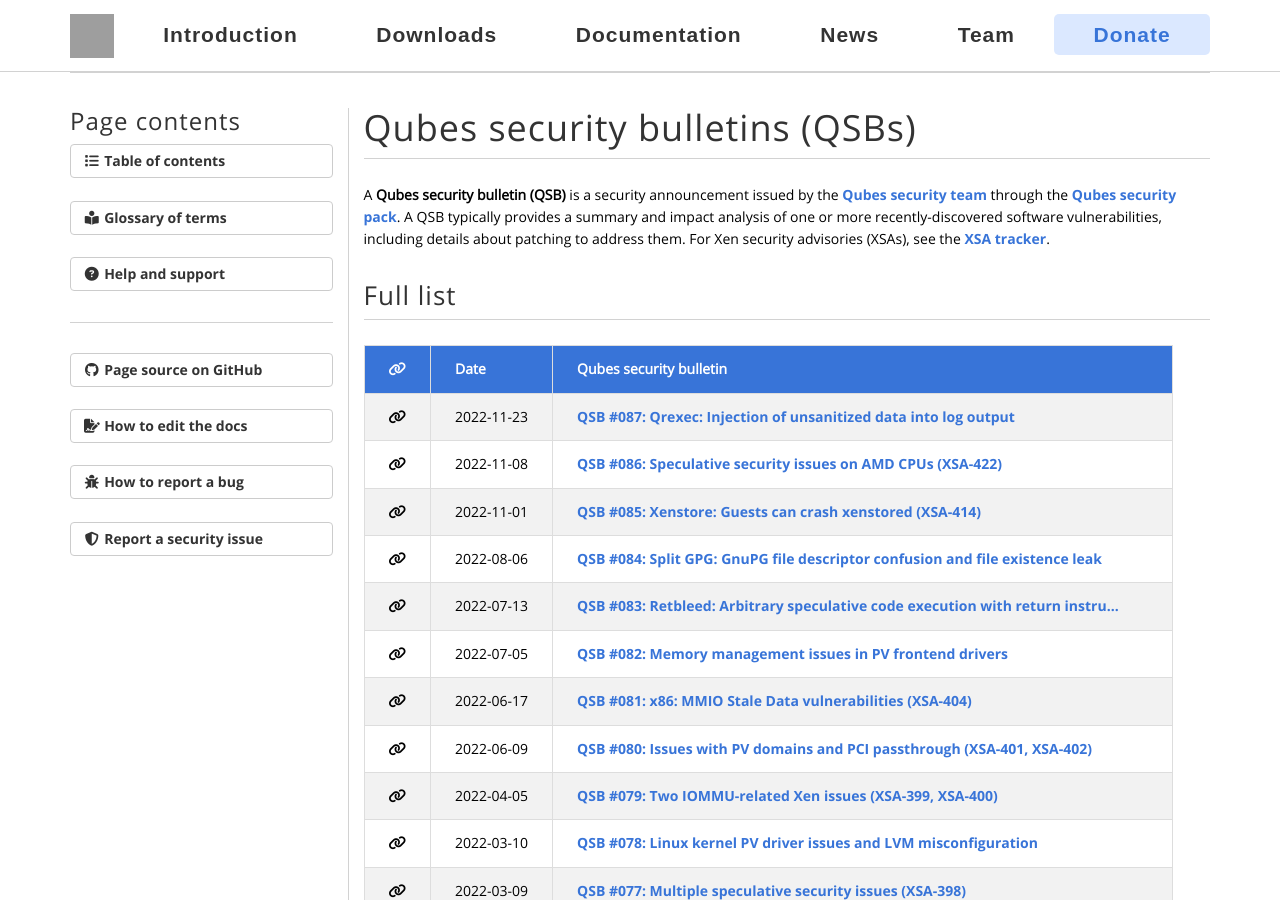
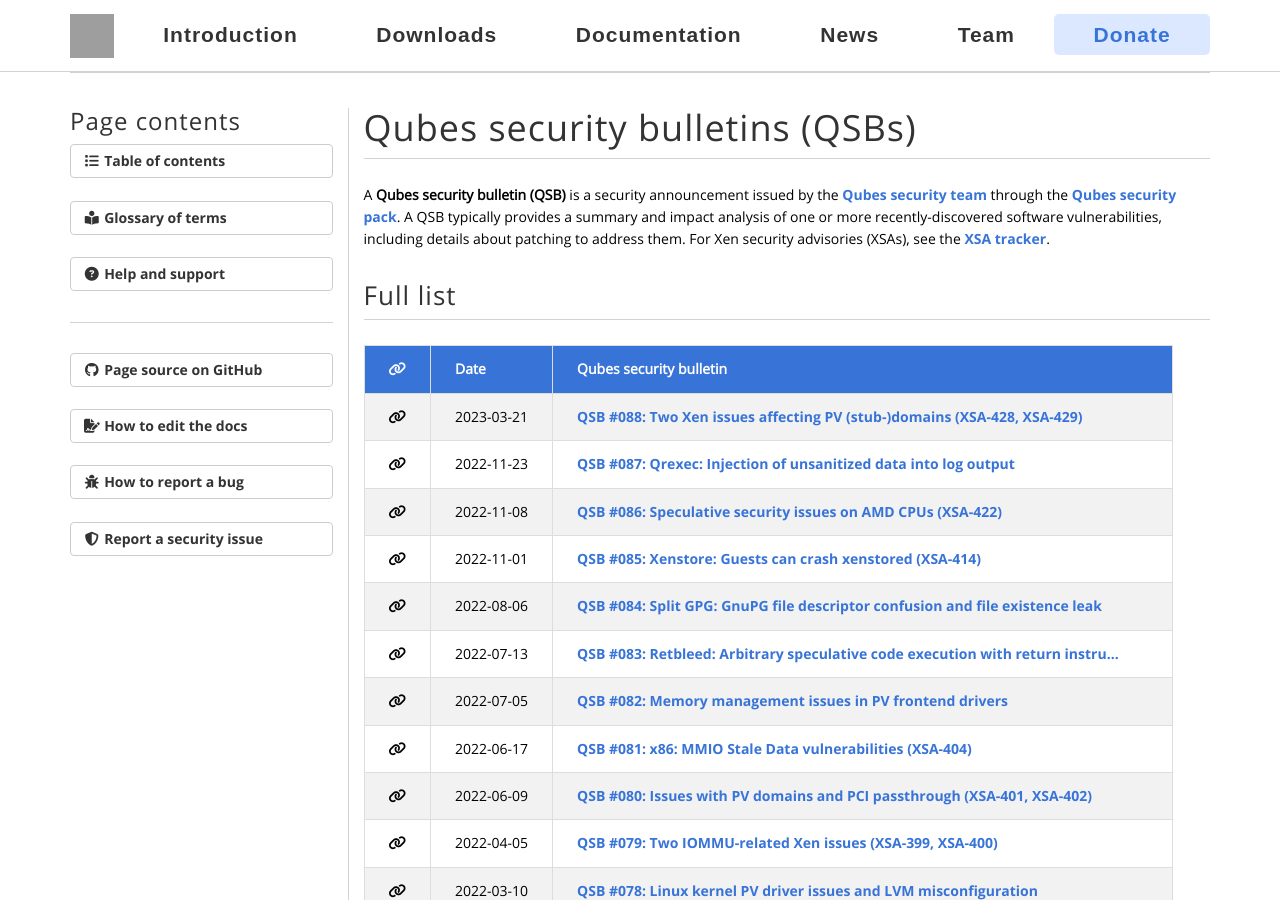
Before and after one commit to QubesOS/qubesos.github.io, a Jekyll site: the page built from pages/qsb.md, in a window 1280 px wide and 900 px high. Built offline with Jekyll 4.4.1, drawn with Linux system fonts in a browser that asks for light colours; some web fonts are replaced; grey boxes are pictures that could not be loaded.

Commit message:
Add QSB-088

```diff
--- a/_data/sec-qsb.yml
+++ b/_data/sec-qsb.yml
@@ -345,3 +345,7 @@
 - qsb: "087"
   title: "Qrexec: Injection of unsanitized data into log output"
   date: 2022-11-23
+
+- qsb: "088"
+  title: "Two Xen issues affecting PV (stub-)domains (XSA-428, XSA-429)"
+  date: 2023-03-21
```
